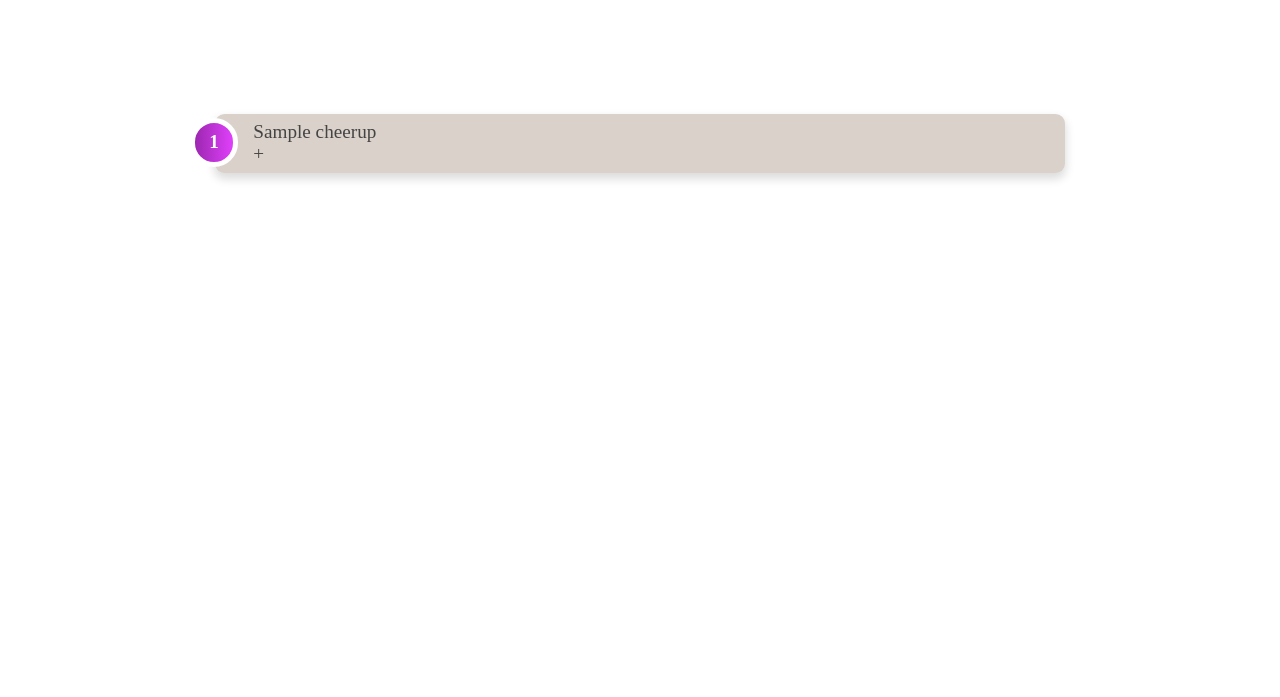
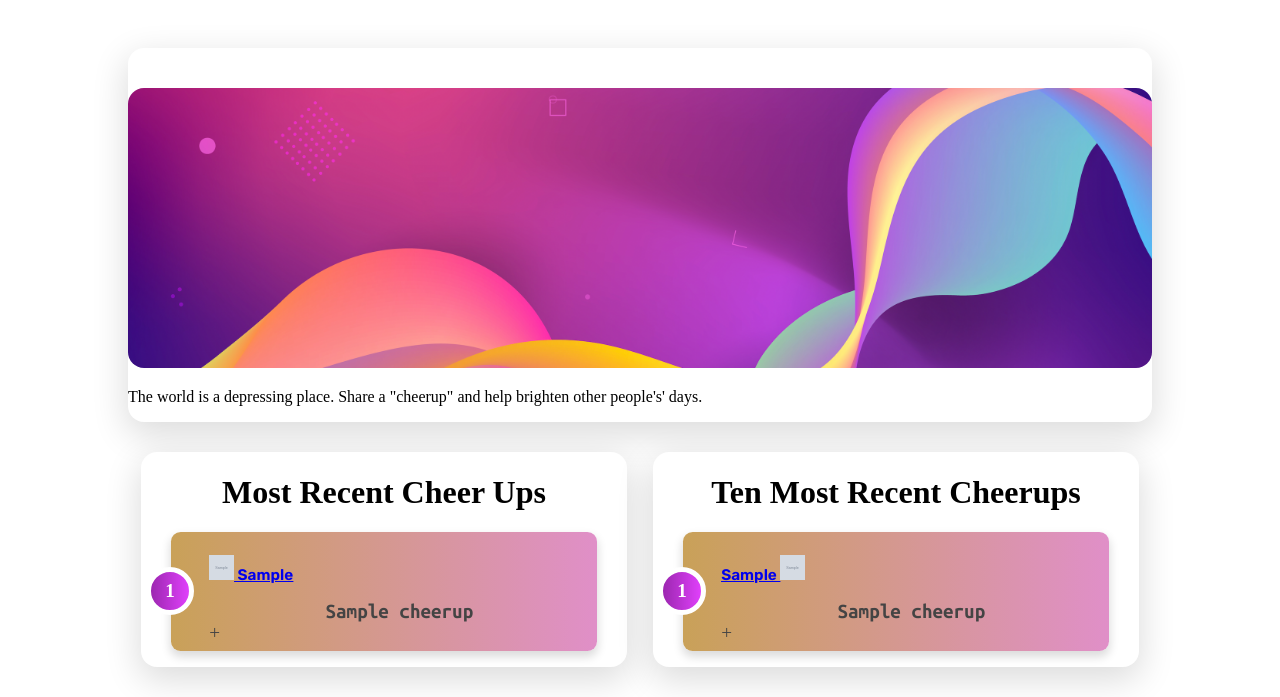
Before and after one commit to kdaya001/cheer-you-up, a Flask app: page /home in a window 1280 px wide. Shown: the part 113-810 px from the top of the page. Before the commit the page ends 294 px from the top, so only its background shows below. Run offline with Flask 2, Linux system fonts and the light colour scheme; grey boxes marked "Sample" are stand-in pictures; a database or web service that is not in the repository returns one stand-in record (values such as "Sample title"); some libraries are stand-ins or nearby versions.

Commit message:
update UI

```diff
--- a/controllers/cheerup_controller.py
+++ b/controllers/cheerup_controller.py
@@ -1,7 +1,7 @@
 import bcrypt
 from flask import Blueprint, request, redirect, render_template, session
 from database import sql_write
-from models.cheerup import get_all_cheer_ups, insert_cheerup, get_cheerup, remove_cheerup, upvote_cheerup, update_voters
+from models.cheerup import get_all_cheer_ups, insert_cheerup, get_cheerup, remove_cheerup, upvote_cheerup, update_voters, get_top_ten_cheer_ups, get_ten_most_recent_cheerups
 from helpers.weather import get_location, get_weather
 from models.user import update_score
 
@@ -11,8 +11,9 @@ cheerup_controller = Blueprint("cheerup_controller", __name__, template_folder="
 def cheerup_home():
     logged_in_avatar = session.get('avatar')
     user_id = session.get('user_id')
-    cheerups = get_all_cheer_ups()
-    return render_template('index.html', cheerups=cheerups, avatar = logged_in_avatar, user_id = user_id)
+    top_ten_cheerups = get_top_ten_cheer_ups()
+    recent_ten_cheerups = get_ten_most_recent_cheerups()
+    return render_template('index.html', top_ten_cheerups=top_ten_cheerups, recent_ten_cheerups=recent_ten_cheerups, avatar = logged_in_avatar, user_id = user_id)
 
 @cheerup_controller.route('/cheerup/create', methods=["POST"])
 def create_cheerup():
--- a/schema.sql
+++ b/schema.sql
@@ -22,6 +22,10 @@ ADD CONSTRAINT fk_user
 FOREIGN KEY(user_id)
 REFERENCES users(id);
 
+ALTER TABLE cheerups
+ADD COLUMN timestamp timestamp default current_timestamp;
+
+
 
 INSERT INTO users(first_name, second_name, password, primary_cheerup_id) VALUES
     ('Ice', 'Cream', '*', 1);
--- a/static/javascript/cheerup-list.js
+++ b/static/javascript/cheerup-list.js
@@ -1,12 +1,13 @@
 const cheerups = document.getElementsByClassName('cheerup');
 
 function moreDetails(event) {
-    const userDetails = event.target.parentElement.children[2];
+    const userDetails = event.target.parentElement.children[3];
+    console.log(userDetails)
     let currentState = userDetails.style.display
-    if (currentState == "block") {
+    if (currentState == "flex") {
         userDetails.style.display = "none"
     } else {
-        userDetails.style.display = "block"
+        userDetails.style.display = "flex"
     }
 }
 
--- a/static/styles/base-style.css
+++ b/static/styles/base-style.css
@@ -1,6 +1,6 @@
 .avatar {
-    width: 20px;
-    height: 20px;
+    width: 25px;
+    height: 25px;
 }
 
 .weather-icon {
@@ -23,13 +23,14 @@ ol li {
     display: block;
     padding: 0.4em 0.4em 0.4em 2em;
     margin: 0.5em 0;
-    background: #dad2ca;
+    /* background: #dad2ca; */
+    background: linear-gradient(to right, #c9a158, #e08fc8);
     color: #444;
     border-radius: 0.5em;
     box-shadow: 0px 5px 10px 1px rgba(0, 0, 0, 0.14);
 }
 
-ol li:before {
+ol li:after {
     content: counter(li);
     counter-increment: li;
     position: absolute;
@@ -47,20 +48,9 @@ ol li:before {
     color: white;
 }
 
-.container {
-    padding: 40px 0;
-    background-color: #ffffff;
-    margin: 0 auto;
-    width: 450px;
-    border-radius: 1em;
-}
-
 @media only screen and (min-width: 900px) {
     .container {
-        display: grid;
-        grid-template-columns: 0.5fr 8fr 0.5fr;
-        grid-template-rows: 3fr 1fr;
-        width: 80%;
+        display: flex;
     }
 
     ol {
@@ -70,15 +60,18 @@ ol li:before {
     ol li {
         font-size: 1.2em;
     }
-
-    form {
-        grid-row: 2 / span 1;
-        grid-column: 2 / span 1;
-    }
 }
 
 .user-details {
     display: none;
+    align-items: flex-end;
+    flex-direction: column;
+}
+
+.user-details > * {
+    margin: 0;
+    font-family: 'Rubik', sans-serif;
+    font-size: 0.8em;
 }
 
 .button,
@@ -122,13 +115,15 @@ body {
     position: fixed;
     top: 0;
     width: 100%;
+    z-index: 99;
 }
 
 .nav-li {
     float: left;
 }
 
-.nav-li a, .avatar-li a {
+.nav-li a,
+.avatar-li a {
     display: block;
     color: white;
     text-align: center;
@@ -148,3 +143,88 @@ body {
 .avatar-li {
     float: right;
 }
+
+/* .posted-by-div > * {
+    display: inline-block;
+    text-align: center;
+} */
+
+.container {
+    display: flex;
+    flex-direction: column;
+}
+
+.top-content-container {
+    grid-column: 1 / span 3;
+    grid-row: 1 / span 1;
+    padding-top: 40px;
+    background-color: #ffffff;
+    margin: 0 auto;
+    margin-bottom: 30px;
+    width: 80%;
+    border-radius: 1em;
+    box-shadow: 0px 11px 35px 2px rgba(0, 0, 0, 0.14);
+}
+
+.main-content-container {
+    /* padding: 40px 0; */
+    /*  */
+    margin: 0 auto;
+    width: 80%;
+    border-radius: 1em;
+    grid-row: 2 / span 1;
+    grid-column: 1 / span 3;
+
+    display: grid;
+    grid-template-columns: 1fr 1fr;
+}
+
+.popular-cheerups {
+    grid-column: 1 / span 1;
+    background-color: #ffffff;
+    margin: 0 auto;
+    margin-bottom: 30px;
+    width: 95%;
+    border-radius: 1em;
+    box-shadow: 0px 11px 35px 2px rgba(0, 0, 0, 0.14);
+}
+
+.recent-cheerups {
+    background-color: #ffffff;
+    margin: 0 auto;
+    margin-bottom: 30px;
+    width: 95%;
+    border-radius: 1em;
+    box-shadow: 0px 11px 35px 2px rgba(0, 0, 0, 0.14);
+    grid-column: 2 / span 1;
+}
+
+.cheerup-heading {
+    text-align: center;
+}
+
+.top-content-container img {
+    width: 100%;
+    height: auto;
+    margin: 0;
+    padding: 0;
+    border-radius: 1em;
+}
+
+.cheerup {
+    text-align: center;
+    font-size: 1.1em;
+    font-family: 'Ubuntu Mono', monospace;
+}
+
+.first_name {
+    font-size: 0.8em;
+    font-weight: bold;
+    text-decoration: underline;
+    font-family: 'Rubik', sans-serif;
+}
+
+form {
+    grid-row: 3 / span 1;
+    grid-column: 1 / span 2;
+}
--- a/templates/base.html
+++ b/templates/base.html
@@ -9,6 +9,14 @@
     <link rel="preconnect" href="https://fonts.gstatic.com" crossorigin>
     <link href="https://fonts.googleapis.com/css2?family=Parisienne&display=swap" rel="stylesheet">
     <link href="/static/styles/base-style.css" rel="stylesheet">
+
+    <link rel="preconnect" href="https://fonts.googleapis.com">
+    <link rel="preconnect" href="https://fonts.gstatic.com" crossorigin>
+    <link href="https://fonts.googleapis.com/css2?family=Rubik:ital,wght@0,600;1,500&display=swap" rel="stylesheet">
+
+    <link rel="preconnect" href="https://fonts.googleapis.com">
+    <link rel="preconnect" href="https://fonts.gstatic.com" crossorigin>
+    <link href="https://fonts.googleapis.com/css2?family=Rubik:ital,wght@0,600;1,500&family=Ubuntu+Mono:wght@700&display=swap" rel="stylesheet">
     {% block additionalStyles %}{% endblock additionalStyles %}
 </head>
 <body>
@@ -30,7 +38,8 @@
         </nav>
     </header>
     <main>
-        {% block content %}{% endblock content %}
+        {% block top_content %} {% endblock top_content %}
+        {% block main_content %}{% endblock main_content %}
     </main>
     <footer>
 
--- a/templates/cheerup/index.html
+++ b/templates/cheerup/index.html
@@ -1,27 +1,48 @@
-{% extends 'base.html' %}
-
-{% block content %}
-{% if cheerups %}
+{% extends 'base.html' %} {% block top_content %}
 <div class="container">
+    <div class="top-content-container">
+        <img src="/static/images/placeholder.png" alt="placeholder-banner" />
+        <p>
+            The world is a depressing place. Share a "cheerup" and help brighten
+            other people's' days.
+        </p>
+    </div>
+    {% endblock top_content %} {% block main_content %}
+    {% if top_ten_cheerups %}
+    <div class="main-content-container">
+        <div class="popular-cheerups">
+            <h1 class="cheerup-heading">Most Recent Cheer Ups</h1>
             <ol>
-        {% for cheerup in cheerups %}
+                {% for cheerup in top_ten_cheerups %}
                 <li class="cheerup-container">
-            <div class="cheerup" >
-                {{cheerup[0]}}
+                    <div class="poster-details">
+                        <a href="/user-profile/{{cheerup['userid']}}">
+                            <p class="first_name">
+                                <img class="avatar" src="{{cheerup[1]}}" />
+                                {{cheerup['first_name']}}
+                            </p>
+                        </a>
                     </div>
+                    <div class="cheerup">{{cheerup[0]}}</div>
                     <span class="find-out-more">+</span>
                     <div class="user-details">
-                <p>Current rating: {{cheerup['rating']}}</p>
+                        <p>Cheerup Score: {{cheerup['rating']}}</p>
                         {% if cheerup['weather'] %}
-                <img class="weather-icon" src="http://openweathermap.org/img/wn/{{cheerup['weather']}}.png">
+                        <img
+                            class="weather-icon"
+                            src="http://openweathermap.org/img/wn/{{cheerup['weather']}}.png"
+                        />
                         {% endif %}
-                <p>Posted by:</p> <a href="/user-profile/{{cheerup['userid']}}"><img class="avatar" src={{cheerup[1]}}></a>
                         {% if user_id %}
                             {% if user_id != cheerup['userid'] %}
                                 {% if user_id not in cheerup['voters'] %}
-                        <br/>
-                        <form action="/upvote/{{cheerup['cheerupid']}}" method="POST">
-                            <button class="button" type="submit">Upvote +1</button>
+                                <form
+                                    action="/upvote/{{cheerup['cheerupid']}}"
+                                    method="POST"
+                                >
+                                    <button class="button" type="submit">
+                                        Upvote +1
+                                    </button>
                                 </form>
                                 {% endif %}
                             {% endif %}
@@ -30,26 +51,78 @@
                 </li>
                 {% endfor %}
             </ol>
+        </div>
+        <div class="recent-cheerups">
+            <ol>
+                <h1 class="cheerup-heading">Ten Most Recent Cheerups</h1>
+                {% for cheerup in recent_ten_cheerups %}
+                <li class="cheerup-container">
+                    <div class="poster-details">
+                        <a href="/user-profile/{{cheerup['userid']}}">
+                            <p class="first_name">
+                                {{cheerup['first_name']}}
+                                <img class="avatar" src="{{cheerup[1]}}" />
+                            </p>
+                        </a>
+                    </div>
+                    <div class="cheerup">{{cheerup[0]}}</div>
+                    <span class="find-out-more">+</span>
+                    <div class="user-details">
+                        <p>Cheerup Score: {{cheerup['rating']}}</p>
+                        {% if cheerup['weather'] %}
+                        <img
+                            class="weather-icon"
+                            src="http://openweathermap.org/img/wn/{{cheerup['weather']}}.png"
+                        />
+                        {% endif %}
+                        {% if user_id %}
+                            {% if user_id != cheerup['userid'] %}
+                                {% if user_id not in cheerup['voters'] %}
+                                <form
+                                    action="/upvote/{{cheerup['cheerupid']}}"
+                                    method="POST"
+                                >
+                                    <button class="button" type="submit">
+                                        Upvote +1
+                                    </button>
+                                </form>
+                                {% endif %}
+                            {% endif %}
+                        {% endif %}
+                    </div>
+                </li>
+                {% endfor %}
+            </ol>
+        </div>
 
         {% elif user_id %}
-<h2>There currently aren't any cheerups! Create the first one to make someone's day!</h2>
+        <h2>
+            There currently aren't any cheerups! Create the first one to make
+            someone's day!
+        </h2>
         {% else %}
-<h2>There currently aren't any cheerups! Sign up or login to create the first one!</h2>
+        <h2>
+            There currently aren't any cheerups! Sign up or login to create the
+            first one!
+        </h2>
         <p>Make someones day!</p>
         {% endif %}
-
-
-
         {% if user_id %}
         <form action="\cheerup\create" method="post">
-        <input class="input" type="text" placeholder="Add a cheerup" name="new_cheerup" required>
+            <input
+                class="input"
+                type="text"
+                placeholder="Add a cheerup"
+                name="new_cheerup"
+                required
+            />
             <button class="button" type="submit">Sumbit</button>
         </form>
         {% endif %}
     </div>
+</div>
 
 {% block javascript %}
-
+<script src="/static/javascript/cheerup-list.js"></script>
 {% endblock javascript %}
-<script src="/static/javascript/cheerup-list.js"></script>
-{% endblock content %}
+{% endblock main_content %}
--- a/templates/session/login.html
+++ b/templates/session/login.html
@@ -4,11 +4,11 @@
 <link href="/static/styles/login.css" rel="stylesheet">
 {% endblock additionalStyles %}
 
-{% block content %}
+{% block main_content %}
 <form class="form_login" action="sessions/create" method="post">
     <h1>Login</h1>
     <input type="text" placeholder="Enter Username" name="username" required>
     <input type="password" placeholder="Enter Password" name="password" required>
     <button class="submit" type="submit">Login</button>
 </form>
-{% endblock content %}
+{% endblock main_content %}
--- a/templates/user/signup.html
+++ b/templates/user/signup.html
@@ -4,7 +4,7 @@
 <link href="/static/styles/login.css" rel="stylesheet">
 {% endblock additionalStyles %}
 
-{% block content %}
+{% block main_content %}
 <form class="form_signup" action="/create-user" method="POST">
     <h1>Sign Up</h1>
     <input type="text" placeholder="First Name" name="f_name" required>
@@ -19,4 +19,4 @@
 
     <button class="submit" type="submit">Sign Up</button>
 </form>
-{% endblock content %}
+{% endblock main_content %}
--- a/templates/user/user-profile.html
+++ b/templates/user/user-profile.html
@@ -1,6 +1,6 @@
 {% extends 'base.html' %}
 
-{% block content %}
+{% block main_content %}
 {% if cheerups %}
 <!-- Add user details -->
 <h2>{{cheerups[0]['first_name']}}'s Profile</h2>
@@ -36,4 +36,4 @@
     </ol>
 </div>
 {% endif %}
-{% endblock %}
+{% endblock main_content %}
```
Also changed, not shown: models/cheerup.py (+8 -0 lines), templates/user/my-profile.html (+7 -7 lines), templates/user/user-profile copy.html (deleted, +0 -89 lines), static/images/placeholder.png (added), 1 other file. Lines whose indentation alone changed are shown as unchanged.
